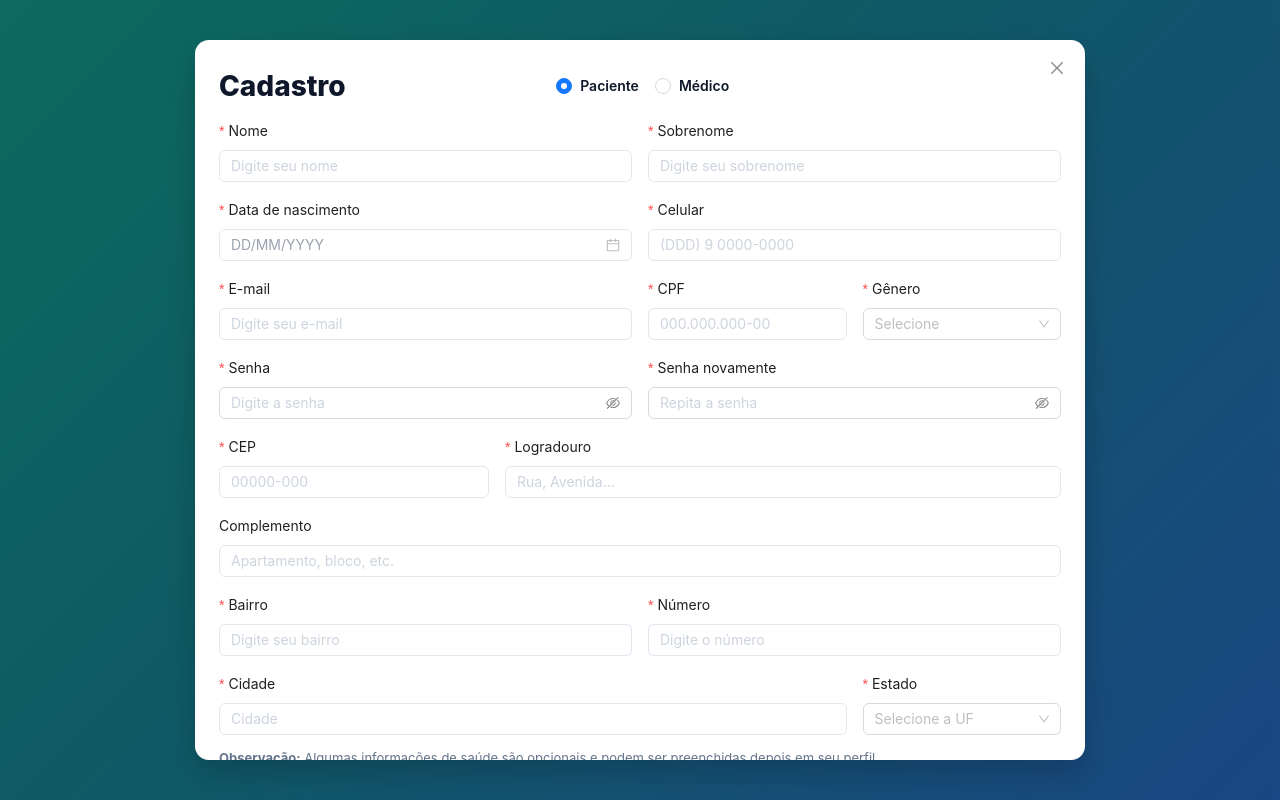
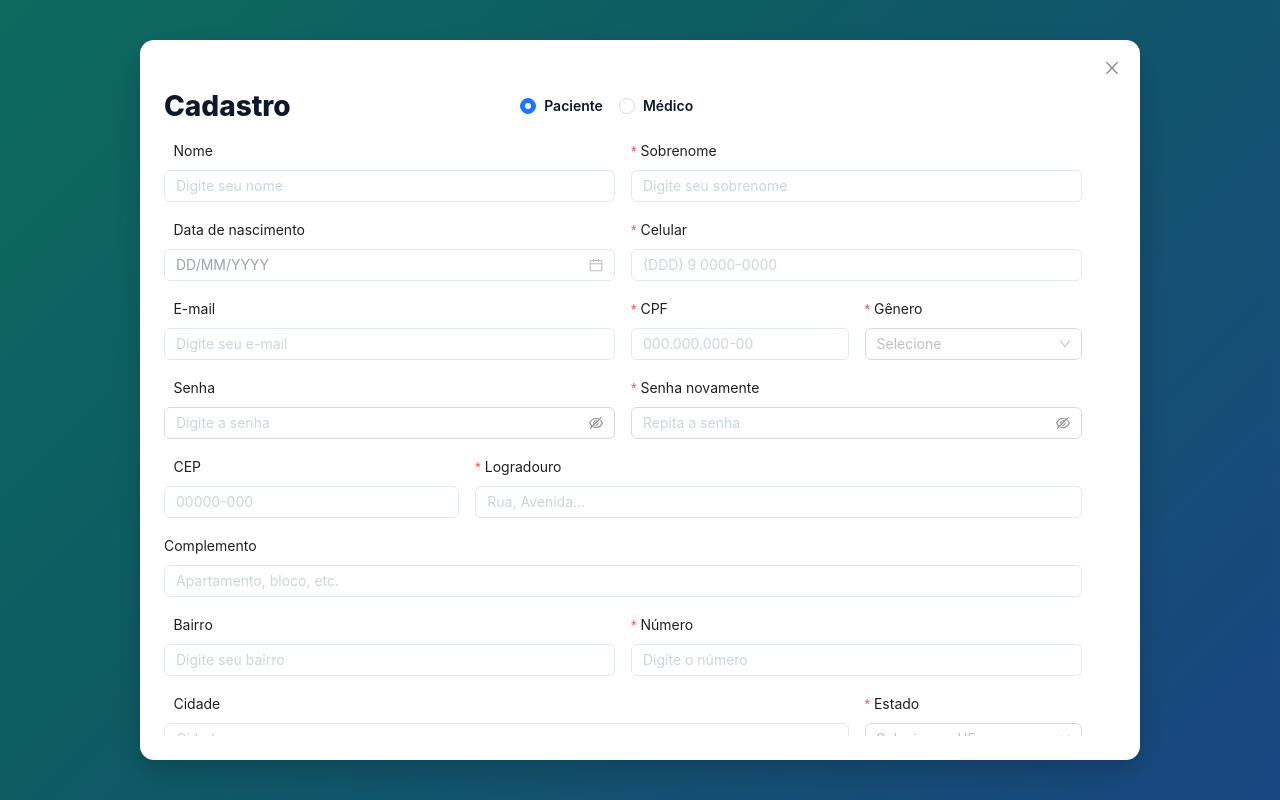
Before and after one commit to GustaHUB/projetoIntegradorFrontOFC, a React (Vite) app: page / in a window 1280 px wide. Both pictures are taken after a click on the button "Criar conta". Built offline with nearby package versions, Linux system fonts and the light colour scheme.

Commit message:
- Ajuste modal cadastro

```diff
--- a/src/components/modals/cadastro/ModalCadastro.scss
+++ b/src/components/modals/cadastro/ModalCadastro.scss
@@ -1,6 +1,48 @@
 .cadastro-modal {
   .ant-modal-content {
+    max-height: 90vh;
+    display: flex;
+    flex-direction: column;
     box-shadow: 0 12px 32px rgba(0, 0, 0, 0.2);
+  }
+
+  .ant-modal-body {
+    flex: 1 1 auto;
+    min-height: 0;
+    overflow-x: hidden;
+    overflow-y: auto;
+    padding-right: calc(24px + env(safe-area-inset-right));
+    scrollbar-gutter: stable;
+
+    &::-webkit-scrollbar {
+      width: 8px;
+    }
+
+    &::-webkit-scrollbar-thumb {
+      background-color: rgba(140, 140, 140, 0.6);
+      border-radius: 10px;
+      min-height: 40px;
+      transition: background-color 0.2s ease-in-out;
+    }
+
+    &::-webkit-scrollbar-thumb:hover {
+      background-color: rgba(140, 140, 140, 0.9);
+    }
+
+    &::-webkit-scrollbar-track {
+      background: transparent;
+    }
+
+    &::-webkit-scrollbar-button {
+      height: 12px;
+      display: block;
+      background: transparent;
+    }
+  }
+
+  .ant-modal-body {
+    scrollbar-width: thin;
+    scrollbar-color: rgba(140, 140, 140, 0.6) transparent;
   }
 
   .cad-header {
@@ -29,50 +71,8 @@
     }
   }
 
-  .cad-field {
-    display: flex;
-    flex-direction: column;
-    gap: 4px;
-
-    label {
-      font-weight: 600;
-      color: #0f172a;
-      font-size: 14px;
-
-      .req {
-        color: #ef4444;
-        margin-left: 2px;
-      }
-    }
-
-    .ant-input,
-    .ant-select-selector,
-    .ant-picker {
-      height: 36px;
-      border-radius: 6px;
-      background: white;
-      border-color: #e2e8f0;
-
-      &::placeholder {
-        color: #9ca3af;
-      }
-    }
-
-    .ant-input:focus,
-    .ant-select-focused .ant-select-selector,
-    .ant-picker-focused,
-    .ant-input-affix-wrapper {
-      background: #fff;
-      border-color: #e2e8f0 !important;
-    }
-  }
-
   .ant-form-item {
     margin-bottom: 1px !important;
-  }
-
-  .cadastro-modal .ant-form-item {
-    margin-bottom: 12px !important;
   }
 
   .ant-picker-input > input::placeholder {
--- a/src/components/modals/cadastro/ModalCadastro.tsx
+++ b/src/components/modals/cadastro/ModalCadastro.tsx
@@ -165,10 +165,10 @@ export default function CadastroModal({ open, onClose }: CadastroModalProps) {
       afterClose={() => form.resetFields()}
       footer={null}
       centered
-      width={890}
+      width={1000}
       title={null}
       rootClassName="cadastro-modal"
-      styles={{ content: { borderRadius: 14, padding: 24 } }}
+      styles={{ content: { borderRadius: 14, padding: 24, paddingTop: 44 } }}
       maskClosable={false}
     >
       <div className="cad-header">
--- a/src/pages/exames/seusExames/SeusExames.tsx
+++ b/src/pages/exames/seusExames/SeusExames.tsx
@@ -256,9 +256,14 @@ export default function SeusExames() {
   async function carregarCategorias() {
     try {
       setLoading(true);
-      const categorias = await buscarCategoria();
+
+      const resp = await buscarCategoria();
+      const data = Array.isArray(resp?.data) ? resp.data : [];
+
+      const invertida = [...data].reverse();
+
       setCat(
-        categorias.data.map((e: any) => ({
+        invertida.map((e: any) => ({
           value: String(e.id ?? e.categoria_id),
           label: e.nome ?? e.nome_categoria,
         }))
```
